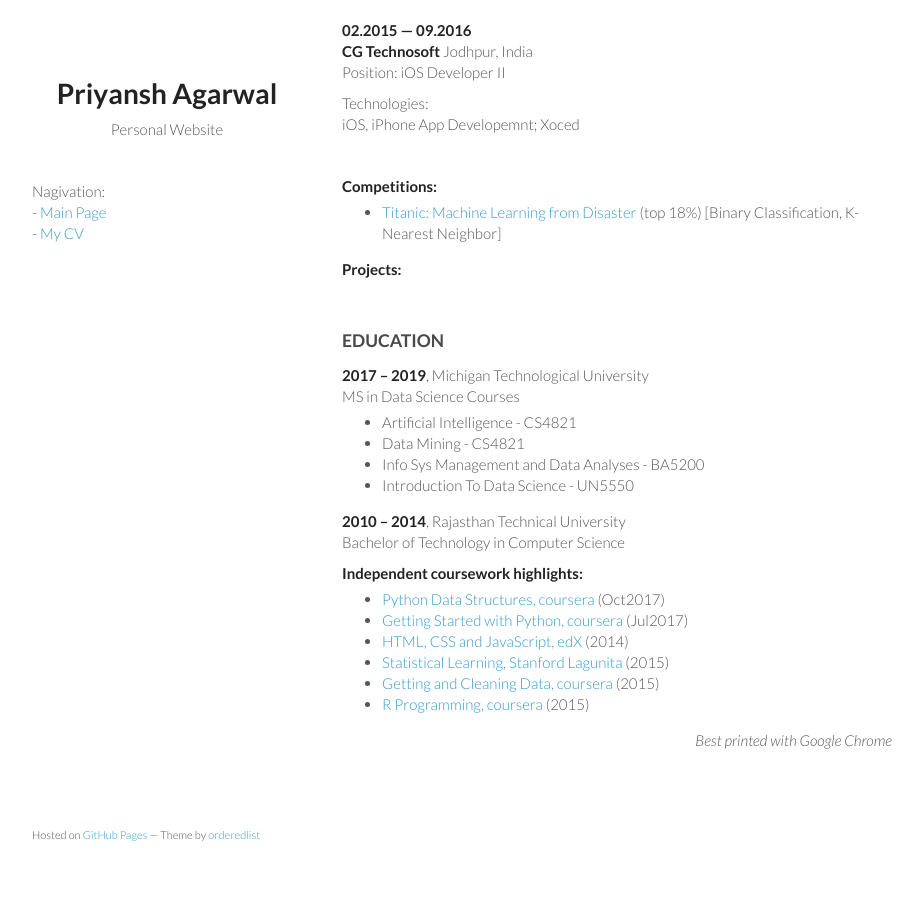
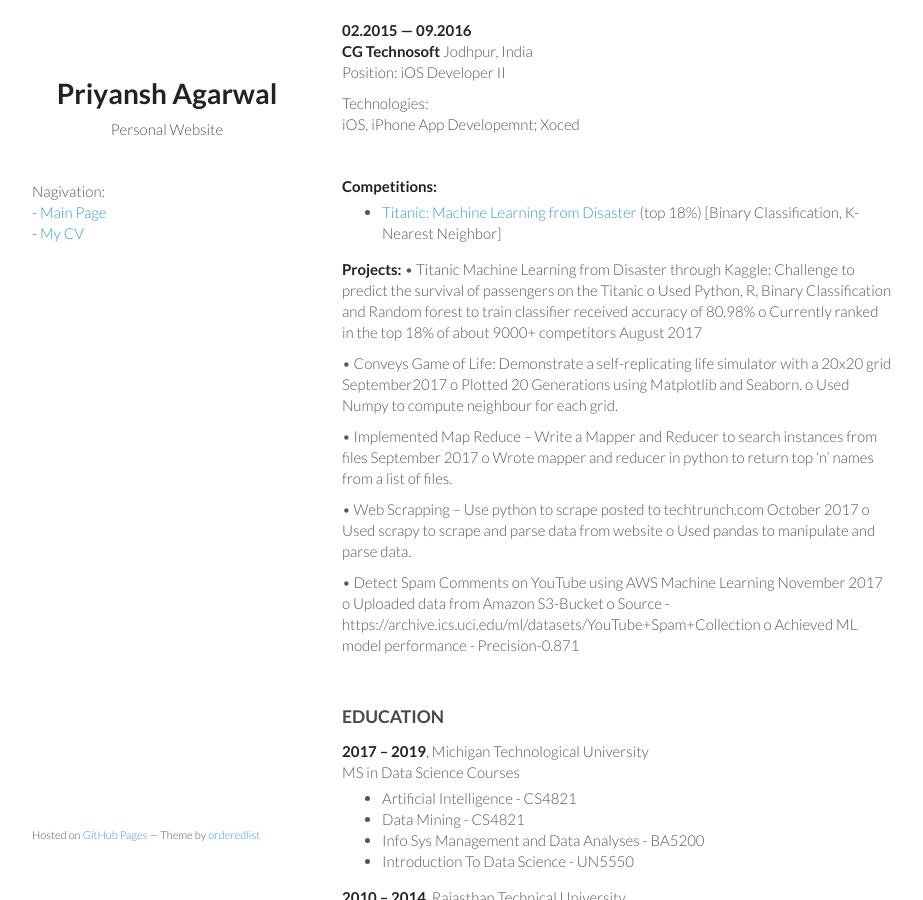
Before and after one commit to priyanshAgarwal/priyanshagarwal.github.io, a Jekyll site: the page built from cv.md, in a window 1280 px wide and 900 px high, scrolled down 1040 px. Shown: the whole window, without its empty margins (178-1101 px from the left). Built offline with Jekyll 4.4.1, drawn with Linux system fonts in a browser that asks for light colours.

Commit message:
Projects Added

```diff
--- a/cv.md
+++ b/cv.md
@@ -73,7 +73,24 @@ iOS, iPhone App Developemnt; Xoced<br/>
 - [Titanic: Machine Learning from Disaster](https://www.kaggle.com/c/titanic) (top 18%) [Binary Classification, K-Nearest Neighbor]
 
 **Projects:**
+•	Titanic Machine Learning from Disaster through Kaggle: Challenge to predict the survival of passengers on the Titanic
+  o	Used Python, R, Binary Classification and Random forest to train classifier received accuracy of 80.98%
+  o	Currently ranked in the top 18% of about 9000+ competitors                                                              August 2017
 
+•	Conveys Game of Life: Demonstrate a self-replicating life simulator with a 20x20 grid                                   September2017
+  o	Plotted 20 Generations using Matplotlib and Seaborn.
+  o	Used Numpy to compute neighbour for each grid.
+
+•	Implemented Map Reduce – Write a Mapper and Reducer to search instances from files                                      September 2017
+  o	Wrote mapper and reducer in python to return top ‘n’ names from a list of files.
+
+•	Web Scrapping – Use python to scrape posted to techtrunch.com                                                             October 2017
+  o	Used scrapy to scrape and parse data from website
+  o	Used pandas to manipulate and parse data.
+
+• Detect Spam Comments on YouTube using AWS Machine Learning                                                               November 2017   o Uploaded data from Amazon S3-Bucket
+  o Source - https://archive.ics.uci.edu/ml/datasets/YouTube+Spam+Collection
+  o Achieved ML model performance - Precision-0.871
 
 
 &nbsp;
```
